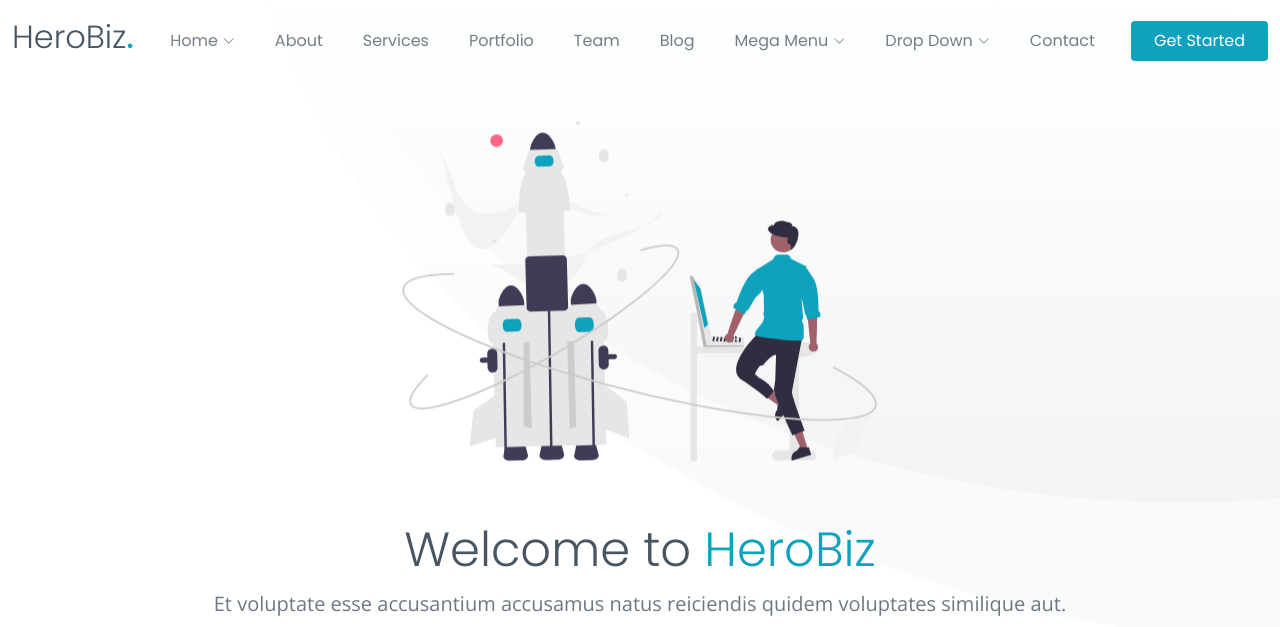
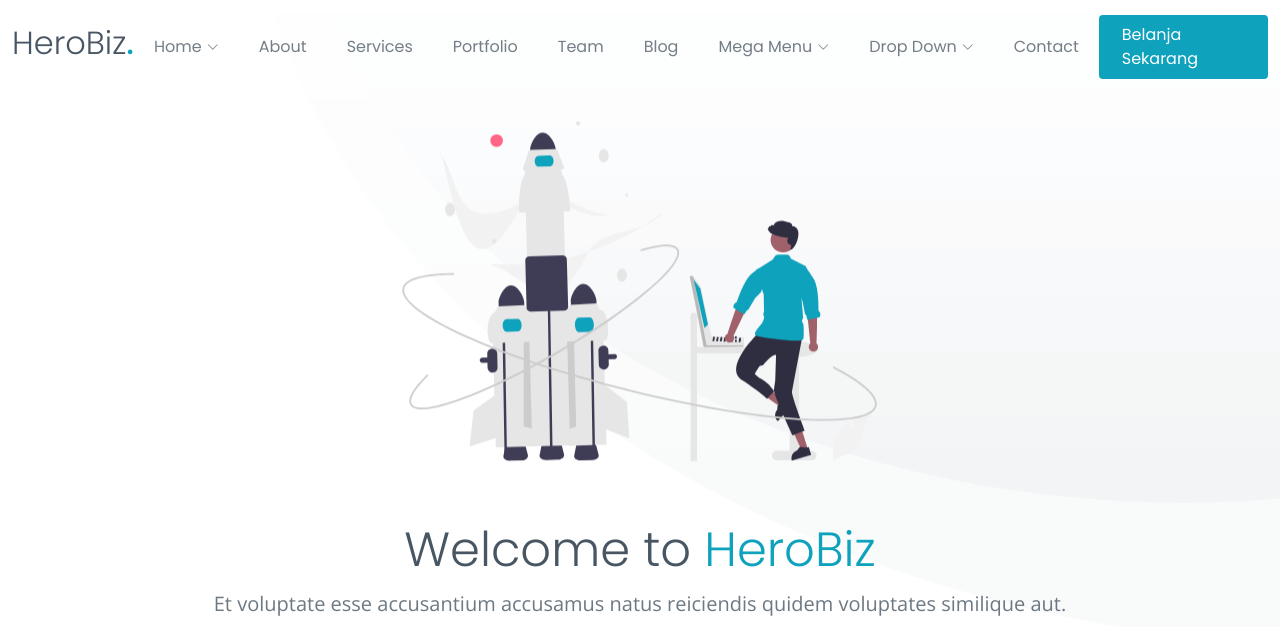
Before and after one commit to Adztrz/NgopiEasy, a plain HTML site: page index.html in a window 1280 px wide. Shown: the top 627 px of the page. Drawn offline with nearby package versions, Linux system fonts and the light colour scheme.

Commit message:
changed text

```diff
--- a/index.html
+++ b/index.html
@@ -121,7 +121,7 @@
         <i class="bi bi-list mobile-nav-toggle d-none"></i>
       </nav><!-- .navbar -->
 
-      <a class="btn-getstarted scrollto" href="index.html#about">Get Started</a>
+      <a class="btn-getstarted scrollto" href="index.html#about">Belanja Sekarang</a>
 
     </div>
   </header><!-- End Header -->
```
Also changed, not shown: portfolio-details.html (line endings or trailing spaces).
